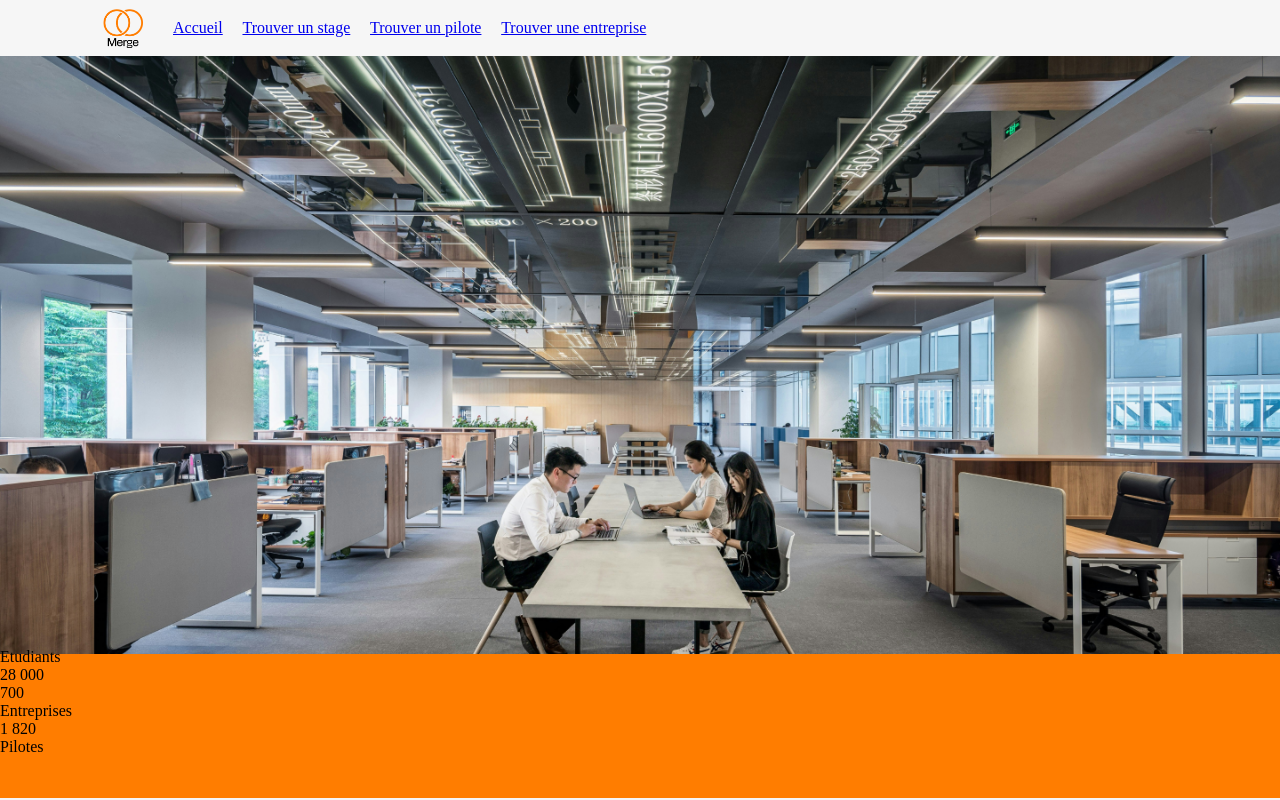
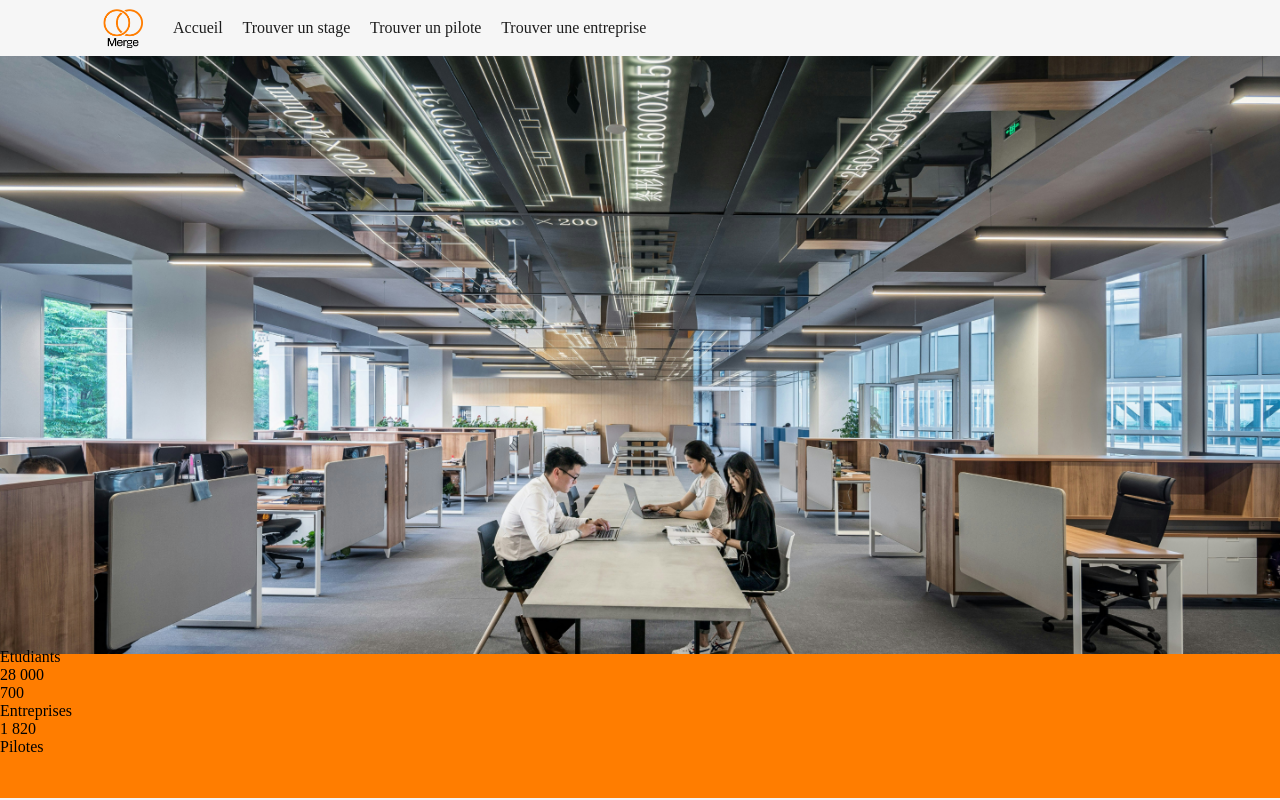
Before and after one commit to RobinNoiret/CESI_CPIA2_WEB-MERGE_WEBSITE, a PHP site: page / in a window 1280 px wide. Run offline with PHP 8.4, Linux system fonts and the light colour scheme.

Commit message:
MAJ css pour l'implémentation des différentes pages du site

```diff
--- a/SITE/CSS/style.css
+++ b/SITE/CSS/style.css
@@ -30,7 +30,7 @@
 
 
 /*____________________________________________________________________________________________________________*/
-/*                                                  NAVBAR                                                    */
+/*                                               HOME PAGE                                                    */
 /*____________________________________________________________________________________________________________*/
 
 #nav-logo
@@ -54,9 +54,19 @@
     /*border-bottom:solid 1px var(--noir-fixe);*/
 }
 
-/*____________________________________________________________________________________________________________*/
-/*                                                 LANDING                                                    */
-/*____________________________________________________________________________________________________________*/
+nav a
+{
+    color: var(--noir-fixe);
+    text-decoration: none;
+    align-items: center;
+}
+
+nav a:hover
+{
+    color: var(--orange-action);
+}
+
+/*_______________________________________________ Landing _______________________________________________*/
 
 .landing
 {
```
